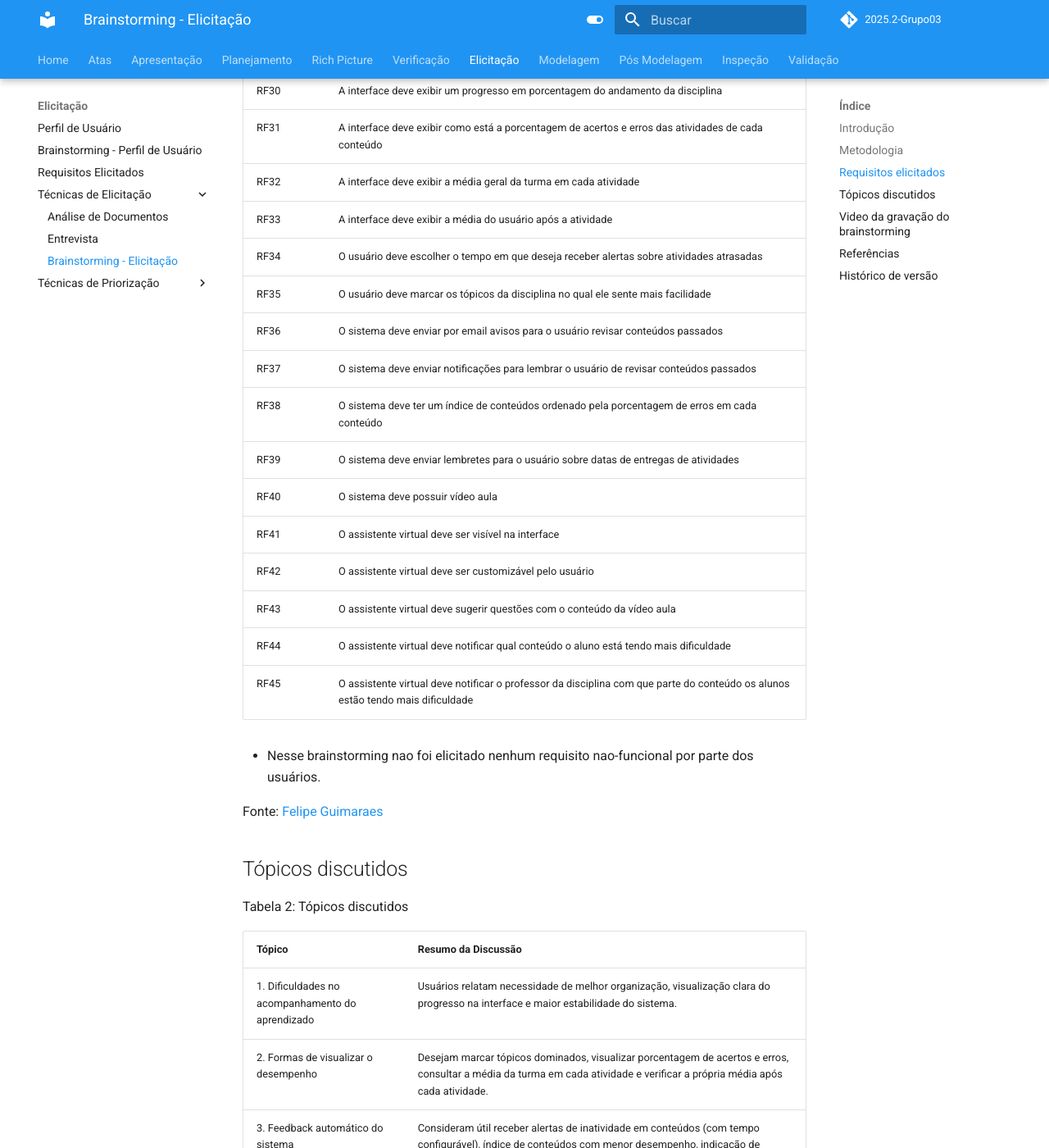
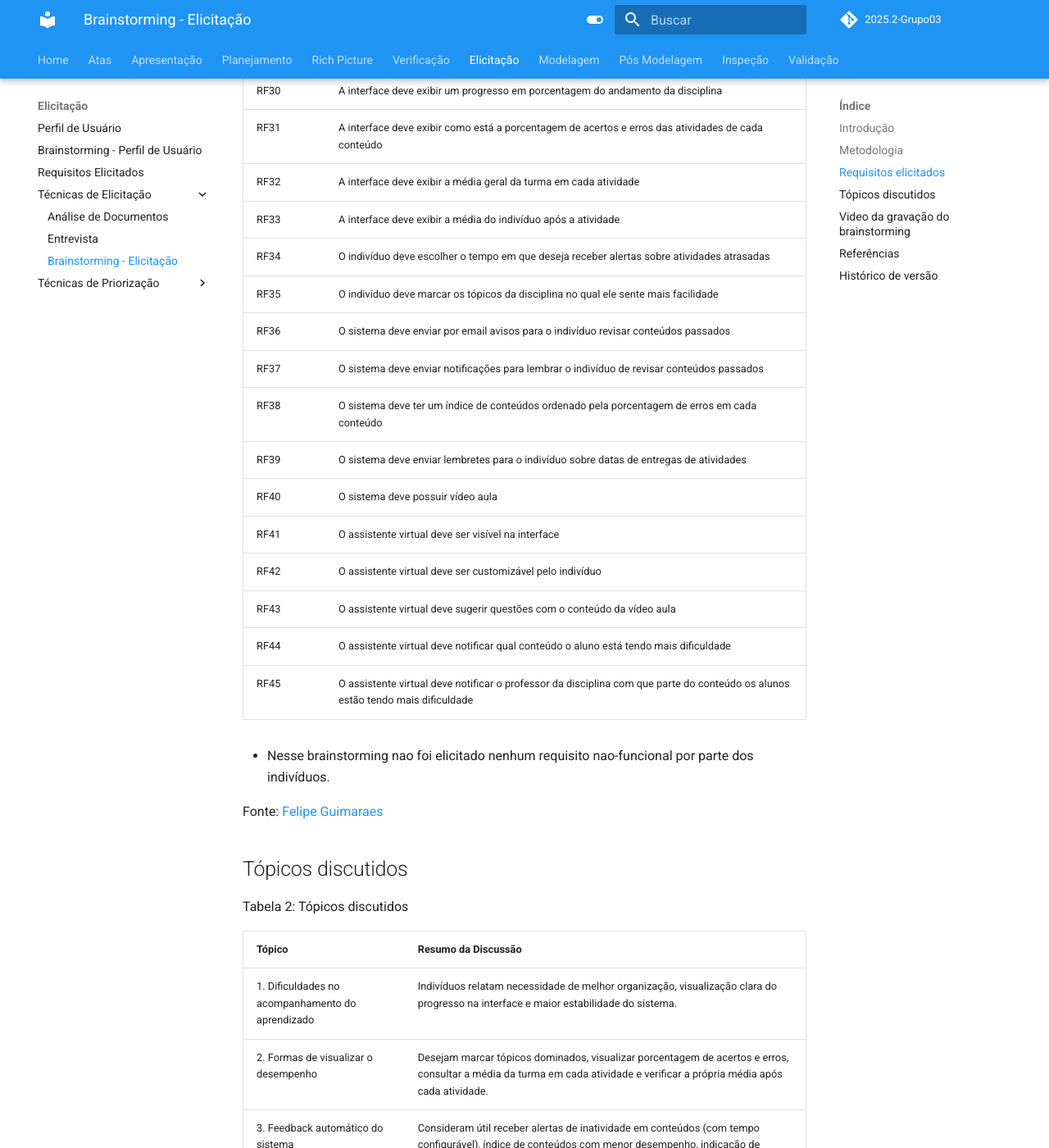
Before and after one commit to Requisitos-de-Software/2025.2-Grupo03, an MkDocs documentation site: the page built from docs/Elicitacao/brainstorming.md, in a window 1280 px wide and 1400 px high, scrolled down 1185 px. Shown: the whole window at 82% size. Built offline with MkDocs 1.6.1 and Material for MkDocs 9.7.7, drawn with Linux system fonts in a browser that asks for light colours; comment, search, counter and statistics services are not loaded; some of the changed text lies outside the part shown.

Commit message:
Update brainstorming.md

```diff
--- a/docs/Elicitacao/brainstorming.md
+++ b/docs/Elicitacao/brainstorming.md
@@ -4,7 +4,7 @@
 O brainstorming uma discussão informal onde cada participante pode expressar suas ideias livremente para que um novo sistema seja desenvolvido. Os participantes devem ser de diferentes áreas e cada um possui um tempo para compartilhar suas ideias. Esta técnica tem foco na resolução de um problema particular. É comumente utilizada para definir o principal valor a ser entregue. Permite que os stakeholders pensem “fora da caixa” acerca do problema a ser resolvido, aumentando o potencial criativo das ideias. As ideias geradas são gravadas, as inapropriadas são descartadas e as apropriadas são priorizadas.
 
 ## Metodologia
-O Brainstorming foi conduzido pelos alunos [Felipe Guimaraes](https://github.com/felipegf1) (apresentador), [Vilmar José](https://github.com/VilmarFagundes) (segundo apresentador/suporte) e [João Felipe](https://github.com/MrBolt2005.png) (redator). Para essa técnica tivemos a participação de 7 convidados que se enquadram no perfil de usuário do sistema. Durante o processo foi contextualizado do que se trata o nosso sistema para os usuários e nós do grupo levantamos questões para que os convidados pudessem expor suas ideias e propor suas sugestões
+O Brainstorming foi conduzido pelos alunos [Felipe Guimaraes](https://github.com/felipegf1) (apresentador), [Vilmar José](https://github.com/VilmarFagundes) (segundo apresentador/suporte) e [João Felipe](https://github.com/MrBolt2005.png) (redator). Para essa técnica tivemos a participação de 7 convidados que se enquadram no perfil de usuário do sistema. Durante o processo foi contextualizado do que se trata o nosso sistema para os indivíduos e nós do grupo levantamos questões para que os convidados pudessem expor suas ideias e propor suas sugestões
 
 | Data | Hora | Local |
 |--------|------|------|
@@ -26,21 +26,21 @@ Tabela 1: Requisitos Funcionais
 | RF30 | A interface deve exibir um progresso em porcentagem do andamento da disciplina |
 | RF31 | A interface deve exibir como está a porcentagem de acertos e erros das atividades de cada conteúdo |
 | RF32 | A interface deve exibir a média geral da turma em cada atividade          |
-| RF33 | A interface deve exibir a média do usuário após a atividade               |
-| RF34 | O usuário deve escolher o tempo em que deseja receber alertas sobre atividades atrasadas |
-| RF35 | O usuário deve marcar os tópicos da disciplina no qual ele sente mais facilidade |
-| RF36 | O sistema deve enviar por email avisos para o usuário revisar conteúdos passados |
-| RF37 | O sistema deve enviar notificações para lembrar o usuário de revisar conteúdos passados |
+| RF33 | A interface deve exibir a média do indivíduo após a atividade               |
+| RF34 | O indivíduo deve escolher o tempo em que deseja receber alertas sobre atividades atrasadas |
+| RF35 | O indivíduo deve marcar os tópicos da disciplina no qual ele sente mais facilidade |
+| RF36 | O sistema deve enviar por email avisos para o indivíduo revisar conteúdos passados |
+| RF37 | O sistema deve enviar notificações para lembrar o indivíduo de revisar conteúdos passados |
 | RF38 | O sistema deve ter um índice de conteúdos ordenado pela porcentagem de erros em cada conteúdo |
-| RF39 | O sistema deve enviar lembretes para o usuário sobre datas de entregas de atividades |
+| RF39 | O sistema deve enviar lembretes para o indivíduo sobre datas de entregas de atividades |
 | RF40 | O sistema deve possuir vídeo aula                                         |
 | RF41 | O assistente virtual deve ser visível na interface                        |
-| RF42 | O assistente virtual deve ser customizável pelo usuário                   |
+| RF42 | O assistente virtual deve ser customizável pelo indivíduo                   |
 | RF43 | O assistente virtual deve sugerir questões com o conteúdo da vídeo aula   |
 | RF44 | O assistente virtual deve notificar qual conteúdo o aluno está tendo mais dificuldade |
 | RF45 | O assistente virtual deve notificar o professor da disciplina com que parte do conteúdo os alunos estão tendo mais dificuldade |
 
-- Nesse brainstorming nao foi elicitado nenhum requisito nao-funcional por parte dos usuários.
+- Nesse brainstorming nao foi elicitado nenhum requisito nao-funcional por parte dos indivíduos.
 
 Fonte: [Felipe Guimaraes](https://github.com/felipegf1)
 
@@ -50,7 +50,7 @@ Tabela 2: Tópicos discutidos
 
 | Tópico | Resumo da Discussão |
 |--------|----------------------|
-| 1. Dificuldades no acompanhamento do aprendizado | Usuários relatam necessidade de melhor organização, visualização clara do progresso na interface e maior estabilidade do sistema. |
+| 1. Dificuldades no acompanhamento do aprendizado | Indivíduos relatam necessidade de melhor organização, visualização clara do progresso na interface e maior estabilidade do sistema. |
 | 2. Formas de visualizar o desempenho | Desejam marcar tópicos dominados, visualizar porcentagem de acertos e erros, consultar a média da turma em cada atividade e verificar a própria média após cada atividade. |
 | 3. Feedback automático do sistema | Consideram útil receber alertas de inatividade em conteúdos (com tempo configurável), índice de conteúdos com menor desempenho, indicação de tempo sem acesso e lembretes de prazos de atividades. |
 | 4. Utilização do banco de questões | Preferem usar para prática contínua durante o semestre, revisão antes de provas e reforço em conteúdos específicos. O banco deve conter questões do professor, de outras fontes e geradas pelo tutor virtual. |
```
